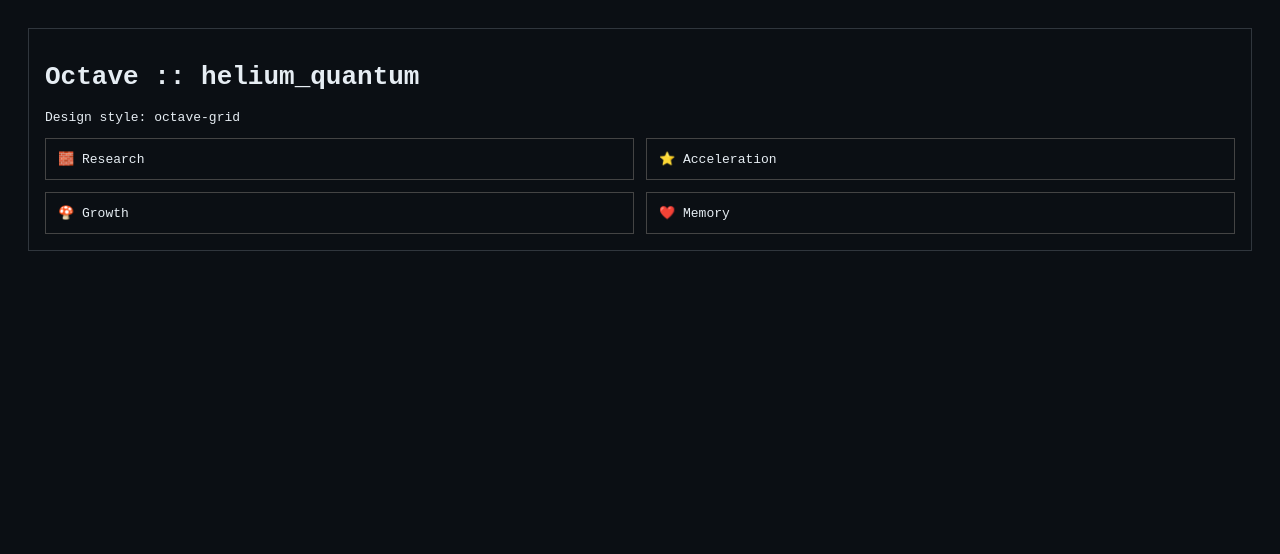
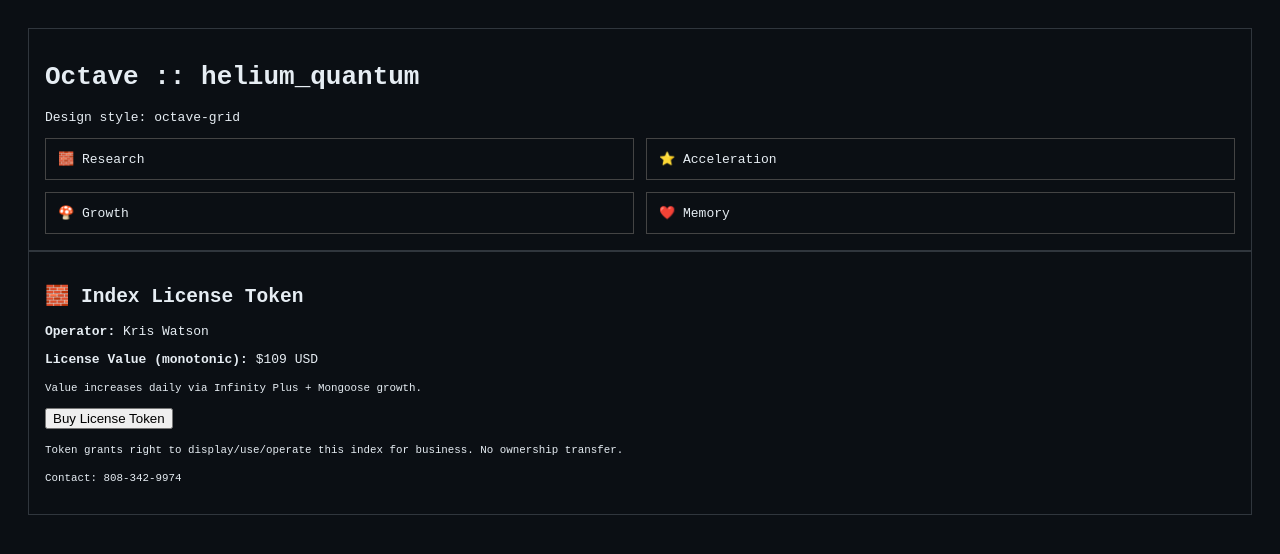
Before and after one commit to pewpi-infinity/helium_quantum, a plain HTML site: page index.html in a window 1280 px wide. Drawn offline with Linux system fonts and the light colour scheme.

Commit message:
🧱 c13b0⁴ sweep + index growth → 109

```diff
--- a/index.html
+++ b/index.html
@@ -23,3 +23,17 @@ body{font-family:monospace;background:#0b0f14;color:#e6edf3;padding:20px}
 </div>
 </body>
 </html>
+
+<!-- INDEX_VALUE_START -->
+<div class="box">
+<h2>🧱 Index License Token</h2>
+<p><strong>Operator:</strong> Kris Watson</p>
+<p><strong>License Value (monotonic):</strong> $109 USD</p>
+<p><small>Value increases daily via Infinity Plus + Mongoose growth.</small></p>
+<form action="https://www.paypal.com/paypalme/marvaseater@gmail.com/109" method="get" target="_blank">
+  <button type="submit">Buy License Token</button>
+</form>
+<p><small>Token grants right to display/use/operate this index for business. No ownership transfer.</small></p>
+<p><small>Contact: 808-342-9974</small></p>
+</div>
+<!-- INDEX_VALUE_END -->
```
Also changed, not shown: index_value.json (added, +10 -0 lines), 2 other files.
